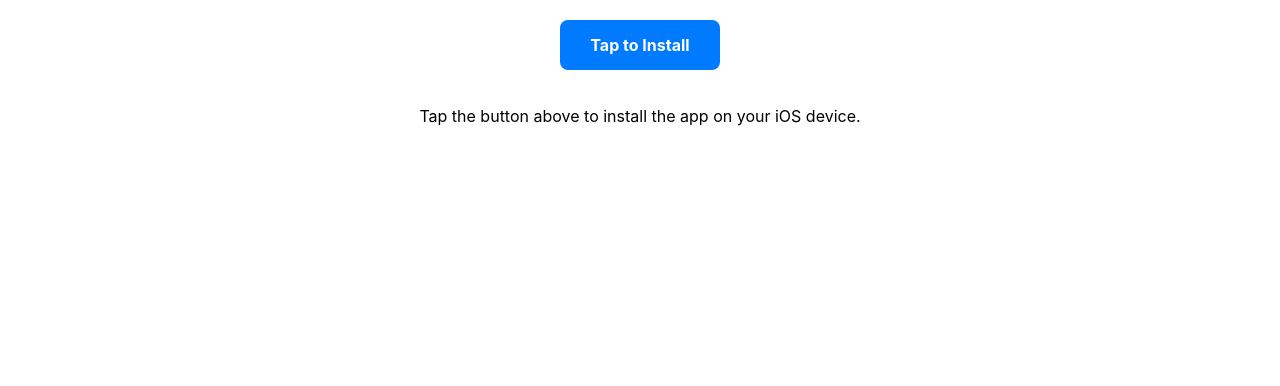
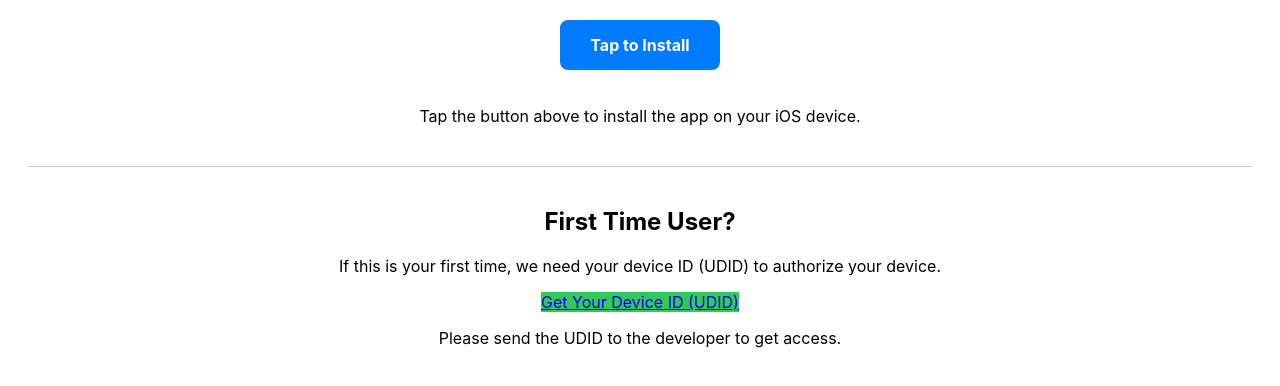
Before and after one commit to hOS-Engineering/jubilant-happiness, a plain HTML site: page index.html in a window 1280 px wide. Shown: the part 110-496 px from the top of the page. Drawn offline with Linux system fonts and the light colour scheme.

Commit message:
feat: get uuid button

```diff
--- a/index.html
+++ b/index.html
@@ -20,9 +20,20 @@
                 font-weight: bold;
                 margin: 20px 0;
             }
+            .udid-button {
+                background: #34c759;
+            }
+            .divider {
+                margin: 40px 0;
+                border-top: 1px solid #ccc;
+            }
+            .section {
+                margin: 20px 0;
+            }
         </style>
     </head>
     <body>
+        <div class="section">
             <h1>Install hOS</h1>
             <a
                 class="install-button"
@@ -31,5 +42,20 @@
                 Tap to Install
             </a>
             <p>Tap the button above to install the app on your iOS device.</p>
+        </div>
+
+        <div class="divider"></div>
+
+        <div class="section">
+            <h2>First Time User?</h2>
+            <p>
+                If this is your first time, we need your device ID (UDID) to
+                authorize your device.
+            </p>
+            <a class="button udid-button" href="https://www.get-udid.io">
+                Get Your Device ID (UDID)
+            </a>
+            <p>Please send the UDID to the developer to get access.</p>
+        </div>
     </body>
 </html>
```
Lines whose indentation alone changed are shown as unchanged.
